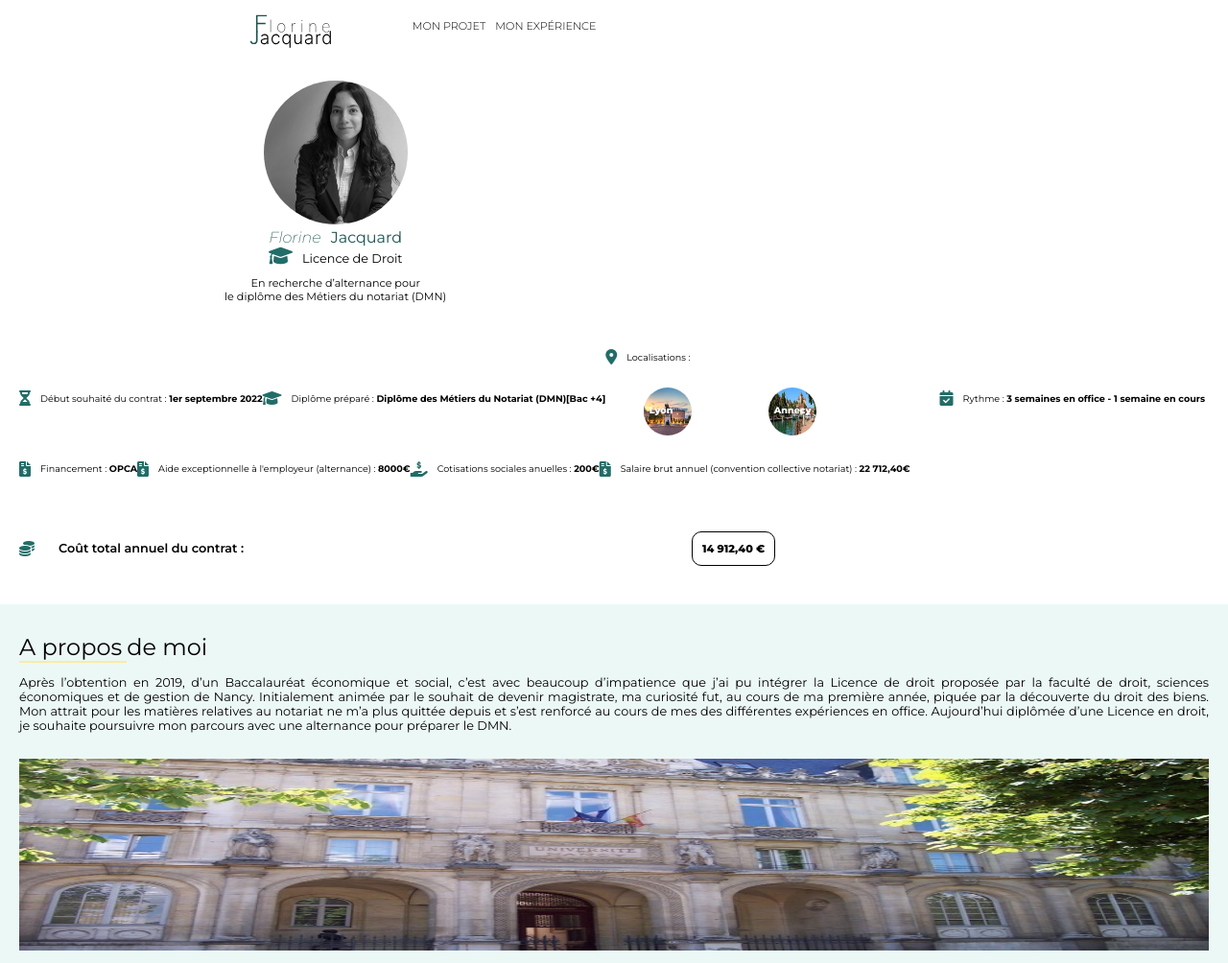
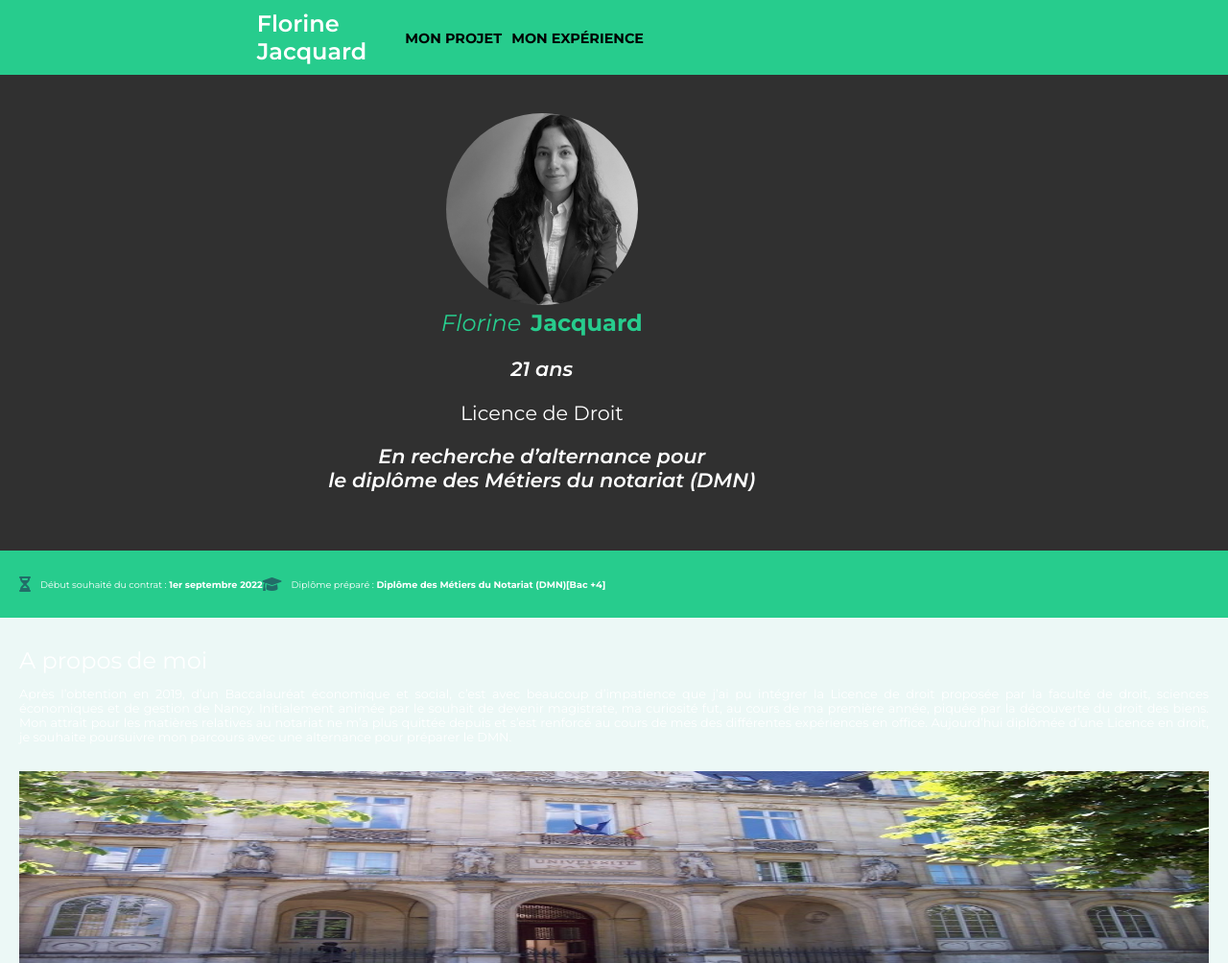
Before and after one commit to FlorineJacquard/alternance-DMN, a website: page index.html in a window 1280 px wide. Shown: the top 1004 px of the page at 96% size. Drawn offline with Linux system fonts and the light colour scheme.

Commit message:
changed style

```diff
--- a/index.html
+++ b/index.html
@@ -14,7 +14,11 @@
 </head>
 <body>
     <header>
-        <a href="#"><img src="assets/images/logo-florine-jacquard.svg" alt="Logo de Florine Jacquard"></a>
+        <div>
+            Florine <br>
+            Jacquard
+
+        </div>
         <nav>
             <ul>
                 <li><a href="#about">Mon projet</a></li>
@@ -28,7 +32,8 @@
                 <img src="assets/images/flo.jpg" alt="">
             </div>
             <h1><span class="first-name">Florine</span>Jacquard</h1>
-            <p class="licence"><i class="fa-solid fa-graduation-cap"></i>Licence de Droit</p>
+            <p class="age"> 21 ans</p>
+            <p class="licence">Licence de Droit</p>
             <p class="alternance">En recherche d’alternance pour <br>
                 le diplôme des Métiers du notariat (DMN)
             </p>
@@ -41,54 +46,8 @@
             <div id="degree">
                 <i class="fa-solid fa-graduation-cap"></i>
                 <p> Diplôme préparé : <span>Diplôme des Métiers du Notariat (DMN)[Bac +4]</span></p>
-            </div>
-            <div id="localisations">
-                <i class="fa-solid fa-location-dot"></i>
-                <p>
-                    Localisations :
-                </p>
-                <div>
-                    <article class="city">
-                        <figure>
-                            <img src="assets/images/lyon.jpg" alt="Ville de Lyon">
-                        </figure>
-                        <h4>Lyon</h4>
-                    </article>
-                    <article class="city">
-                        <figure>
-                            <img src="assets/images/annecy.jpg" alt="Ville de Lyon">
-                        </figure>
-                        <h4>Annecy</h4>
-                    </article>
-                </div>
+        </section>
 
-            </div>
-            <div>
-                <i class="fa-solid fa-calendar-check"></i>
-                <p>Rythme : <span>3 semaines en office - 1 semaine en cours</span></p>
-            </div>
-            <div>
-                <i class="fa-solid fa-file-invoice-dollar"></i>
-                <p>Financement  : <span>OPCA</span></p>
-            </div>
-            <div>
-                <i class="fa-solid fa-file-invoice-dollar"></i>
-                <p>Aide exceptionnelle à l'employeur (alternance) : <span>8000€</span></p>
-            </div>
-            <div>
-                <i class="fa-solid fa-hand-holding-dollar"></i>
-                <p>Cotisations sociales anuelles : <span>200€</span></p>
-            </div>
-            <div>
-                <i class="fa-solid fa-file-invoice-dollar"></i>
-                <p>Salaire brut annuel (convention collective notariat) : <span>22 712,40€</span></p>
-            </div>
-            <div class="price">
-                <i class="fa-solid fa-coins"></i>
-                <div>Coût total annuel du contrat : </div>
-                <div> 14 912,40 €</div>
-            </div>
-        </section>
         <section id="about">
             <h2> <span>A propos</span>de moi</h2>
             <p>Après l’obtention en 2019, d’un Baccalauréat économique et social, c’est
@@ -118,14 +77,14 @@
 
         </section>
         <section id="experience">
-            <h2><span>Mon expérience</span>professionnelle</h2>
+            <h2>Mon expérience professionnelle</h2>
+            <p class="exp-sub-title">Mes stages :</p>
             <article>
                 <h3>Stagiaire, <a target="_blank" href="https://www.avocatshonnet.fr/"> Cabinet Honnet</a></h3>
                 <div>
                     <p>Date : <span>Trois jours en 2018</span></p>
                 </div>
             </article>
-            <span class="separator"></span>
             <article>
                 <h3>Stagiaire, <a target="_blank" href="https://www.linkedin.com/in/arnaud-laraize-b75451159/?originalSubdomain=fr"> Vice-Procureur de la République de Troyes</a></h3>
                 <div>
@@ -173,7 +132,6 @@
     </main>
     <footer>
         <div>
-            <img src="assets/images/logo-florine-jacquard.svg" alt="">
             <ul>
                 <h4>Me contacter :</h4>
                 <li>06 50 84 70 39</li>
--- a/sass/index.scss
+++ b/sass/index.scss
@@ -5,12 +5,20 @@ body{
     margin: 0;
     padding: 0;
     font-family: 'Montserrat', sans-serif;
+    background-color: #303030;
+    color: white;
 }
 header {
+    background-color: rgba(39,204,141,1);
     display: flex;
     padding: 10px;
     flex-wrap: wrap;
     justify-content: center;
+    align-items: center;
+    > div:first-child {
+        font-weight: 600;
+        font-size: 1.5em;
+    }
     > a {
         img {
             height: 50px;
@@ -19,8 +27,6 @@ header {
     nav {
         display: flex;
         flex-basis: 50%;
-        position: relative;
-        bottom: 10px;
         ul {
             display: flex;
             flex-basis: 100%;
@@ -32,8 +38,8 @@ header {
                     text-decoration: none;
                     color: black;
                     text-transform: uppercase;
-                    font-weight: 300;
-                    font-size: 0.7em;
+                    font-weight: 700;
+                    font-size: 0.9em;
                 }
             }
         }
@@ -48,29 +54,29 @@ main {
         display: flex;
         flex-wrap: wrap;
         justify-content: center;
-        padding: 10px 20px;
+        padding: 40px 20px;
         > div >img {
-            width: 150px;
-            height: 150px;
+            width: 200px;
+            height: 200px;
             object-fit: cover;
             border-radius: 50%;
             object-position: 10% 20%;
         }
         > h1 {
-            color: #18534F;
-            font-size: 1em;
+            color: rgba(39,204,141,1);
+            font-size: 1.5em;
             flex-basis: 100%;
             text-align: center;
-            font-weight: 400;
+            font-weight: 700;
             margin : 0;
             span {
-                font-weight: 200;
+                font-weight: 400;
                 font-style: italic;
                 padding-right: 10px;
             }
         }
         .licence {
-            font-size: 0.8em;
+            font-size: 1.3em;
             margin: 0;
             flex-basis: 100%;
             text-align: center;
@@ -80,10 +86,12 @@ main {
                 color: #226D68;
             }
         }
-        .alternance {
-            flex-basis: 55%;
-            font-size: 0.7em;
+        .alternance, .age {
+            flex-basis: 75%;
+            font-size: 1.3em;
             text-align: center;
+            font-weight: 600;
+            font-style: italic;;
         }
 
     }
@@ -93,6 +101,7 @@ main {
     flex-wrap: wrap;
     flex-basis: 100%;
     padding: 20px 20px;
+    background-color: rgba(39,204,141,1);
     > div {
         display: flex;
         flex-wrap: wrap;
@@ -166,7 +175,6 @@ main {
         margin: 0;
         span {
             padding-right: 5px;
-            border-bottom: solid 2px #FEEAA1;
         }
     }
     p {
@@ -197,7 +205,6 @@ main {
         margin: 0;
         span {
             padding-right: 5px;
-            border-bottom: solid 2px #FEEAA1;
         }
     }
     p {
@@ -231,11 +238,17 @@ main {
     }
 }
 #experience {
+    background-color: #303030;
     padding: 30px 20px;
     display: flex;
     flex-wrap: wrap;
     flex-basis: 100%;
-    background-color: #ECF8F6;
+    color: whitesmoke;
+    .exp-sub-title {
+        display: flex;
+        font-weight: 500;
+        flex-basis: 100%;
+    }
     h2 {
         font-size: 1.3em;
         display: flex;
@@ -244,7 +257,6 @@ main {
         margin: 0;
         span {
             padding-right: 5px;
-            border-bottom: solid 2px #FEEAA1;
         }
     }
     h3 {
```
Also changed, not shown: style.css, 1 other file. Lines whose indentation alone changed are shown as unchanged.
